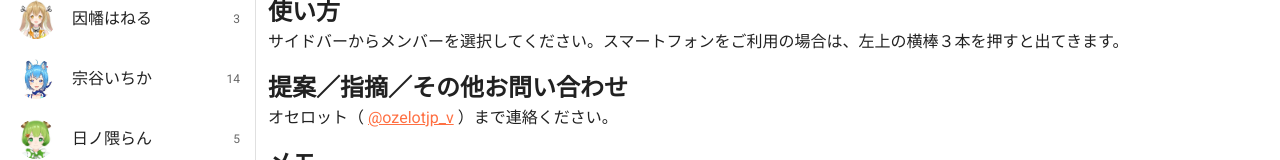
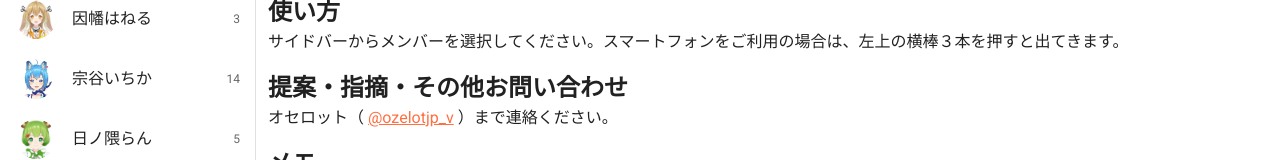
Before and after one commit to 774inc-fan/774inc-BGM, a Nuxt app: page / in a window 1280 px wide. Shown: the part 170-330 px from the top of the page. Built offline with nearby package versions, Linux system fonts and the light colour scheme.

Commit message:
feat: 提案/指摘/問い合わせの仕切りを・に変更

```diff
--- a/src/pages/index.vue
+++ b/src/pages/index.vue
@@ -15,7 +15,7 @@
           サイドバーからメンバーを選択してください。スマートフォンをご利用の場合は、左上の横棒３本を押すと出てきます。
         </p>
         <h2>
-          提案／指摘／その他お問い合わせ
+          提案・指摘・その他お問い合わせ
         </h2>
         <p>
           オセロット（
```
